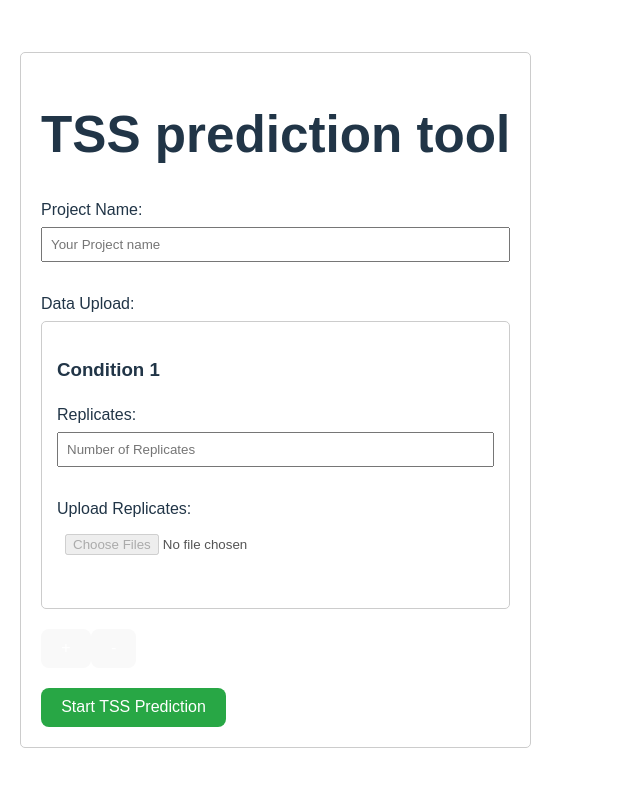
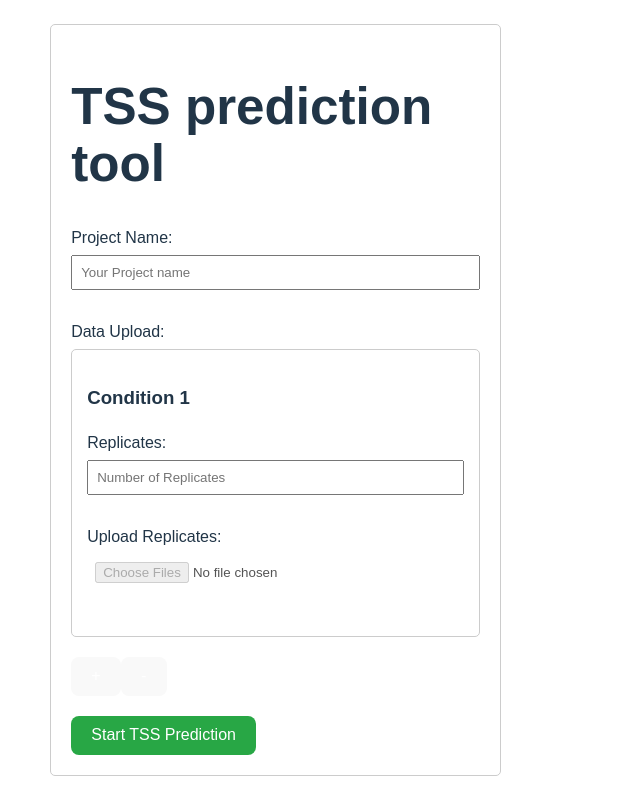
Before and after one commit to Integrative-Transcriptomics/tss-prediction-comparison, a React (Vite) app in the folder client-side-interface-prototype/: page / in a window 1280 px wide. Shown: the whole page, without its empty margins (0-640 px from the left). Built offline with nearby package versions, Linux system fonts and the light colour scheme.

Commit message:
adjusted size of the main window and added some documentation

```diff
--- a/client-side-interface-prototype/src/App.css
+++ b/client-side-interface-prototype/src/App.css
@@ -8,6 +8,12 @@
   border: 1px solid #ccc;
   padding: 20px;
   border-radius: 5px;
+  /*adjust the following parameters to make the window fill out more of the screen
+    width generally makes everthing bigger, margin makes the spaces between elements bigger,
+    auto centers it vertically (first argument of margin) or horizontally (second argument of margin)
+  */
+  width: 80%;
+  margin: 0 auto;
 }
 
 .form-group {
```
